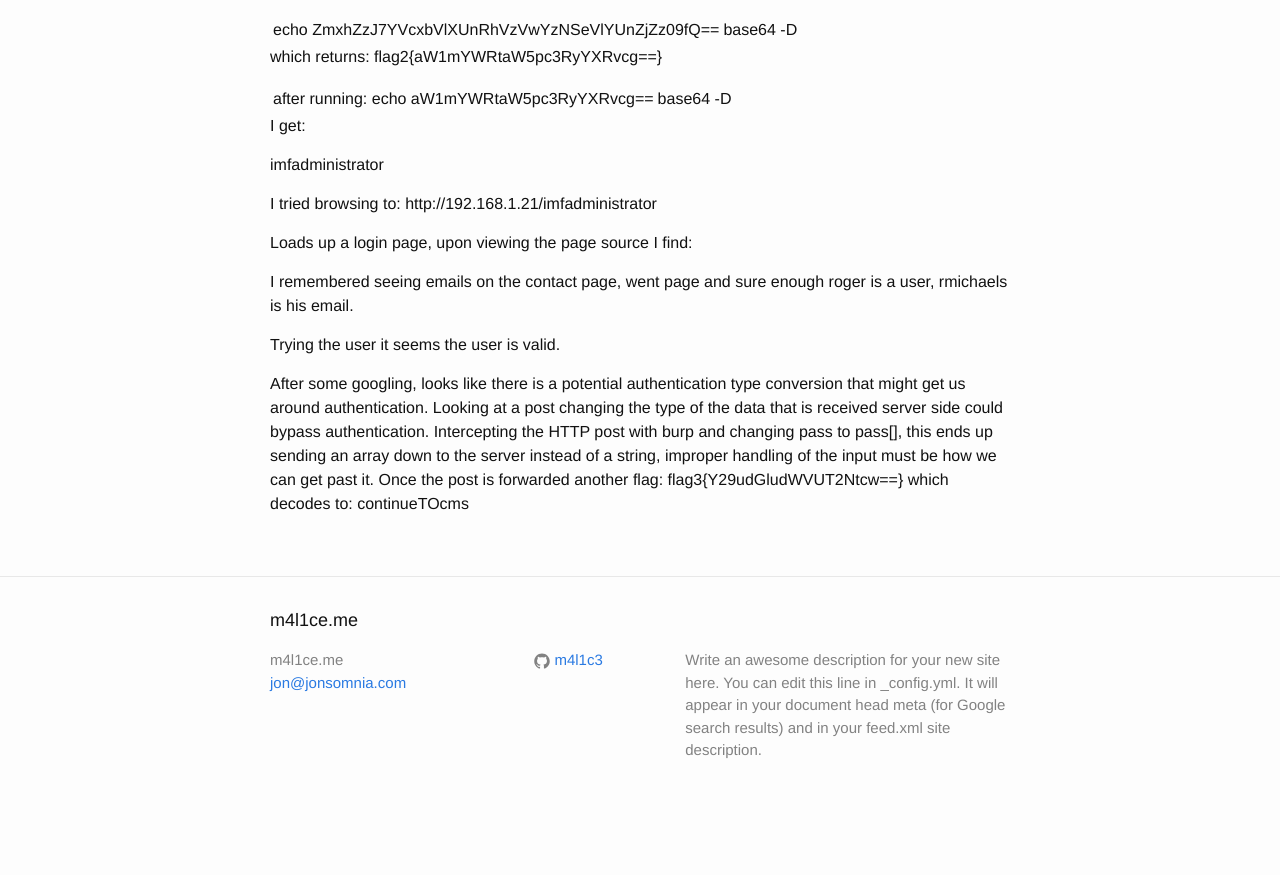
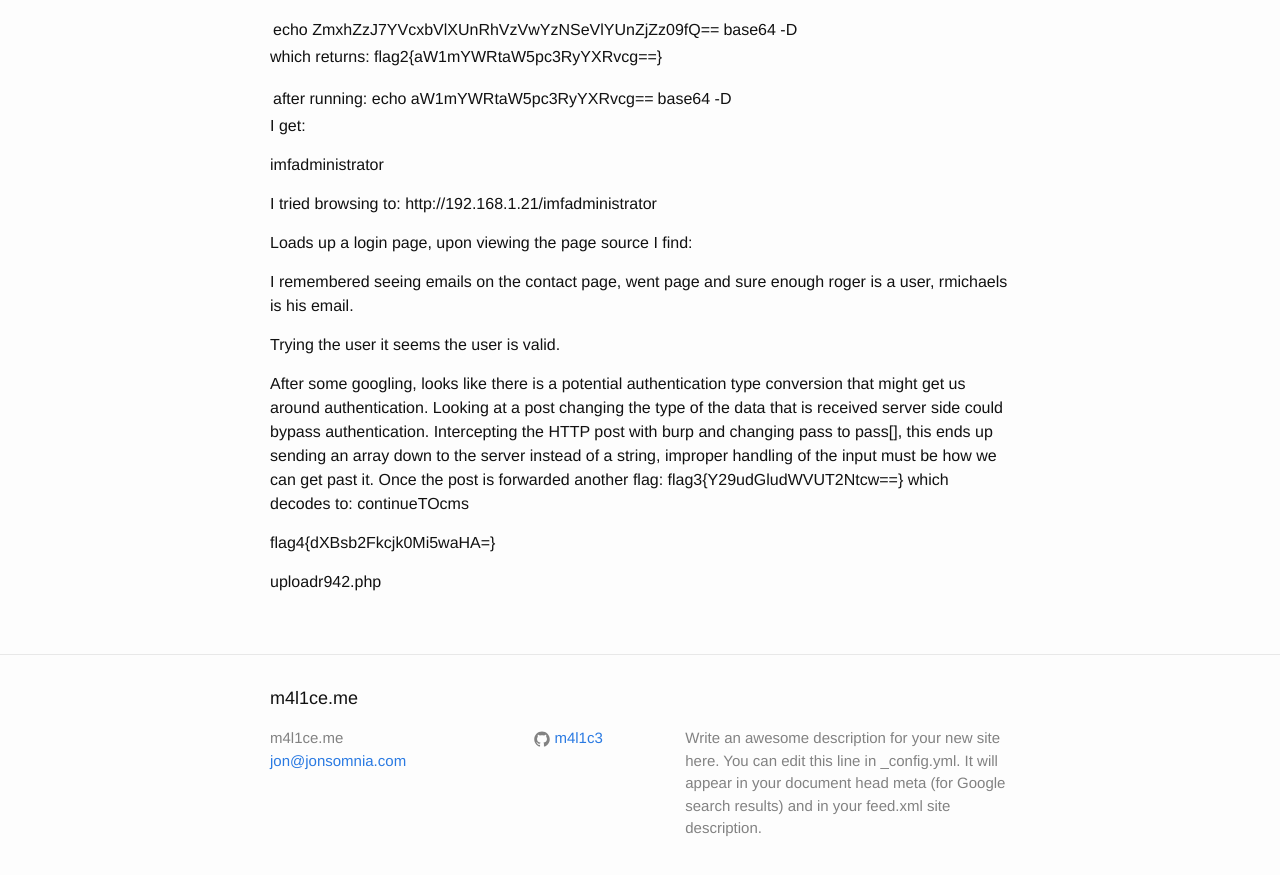
Before and after one commit to m4l1c3/m4l1c3.github.io, a Jekyll site: the page built from _posts/2016-11-24-imf.markdown, in a window 1280 px wide and 900 px high, scrolled down 683 px. Shown: the top 875 px of the window. Built offline with Jekyll 4.4.1, drawn with Linux system fonts in a browser that asks for light colours; before the commit the page ends 1505 px from its top, so only the background shows below that.

Commit message:
Adding another flag.

```diff
--- a/_posts/2016-11-24-imf.markdown
+++ b/_posts/2016-11-24-imf.markdown
@@ -58,3 +58,7 @@ I remembered seeing emails on the contact page, went page and sure enough roger
 Trying the user it seems the user is valid.
 
 After some googling, looks like there is a potential authentication type conversion that might get us around authentication.  Looking at a post changing the type of the data that is received server side could bypass authentication.  Intercepting the HTTP post with burp and changing pass to pass[], this ends up sending an array down to the server instead of a string, improper handling of the input must be how we can get past it.  Once the post is forwarded another flag: flag3{Y29udGludWVUT2Ntcw==} which decodes to: continueTOcms
+
+flag4{dXBsb2Fkcjk0Mi5waHA=}
+
+uploadr942.php
```
